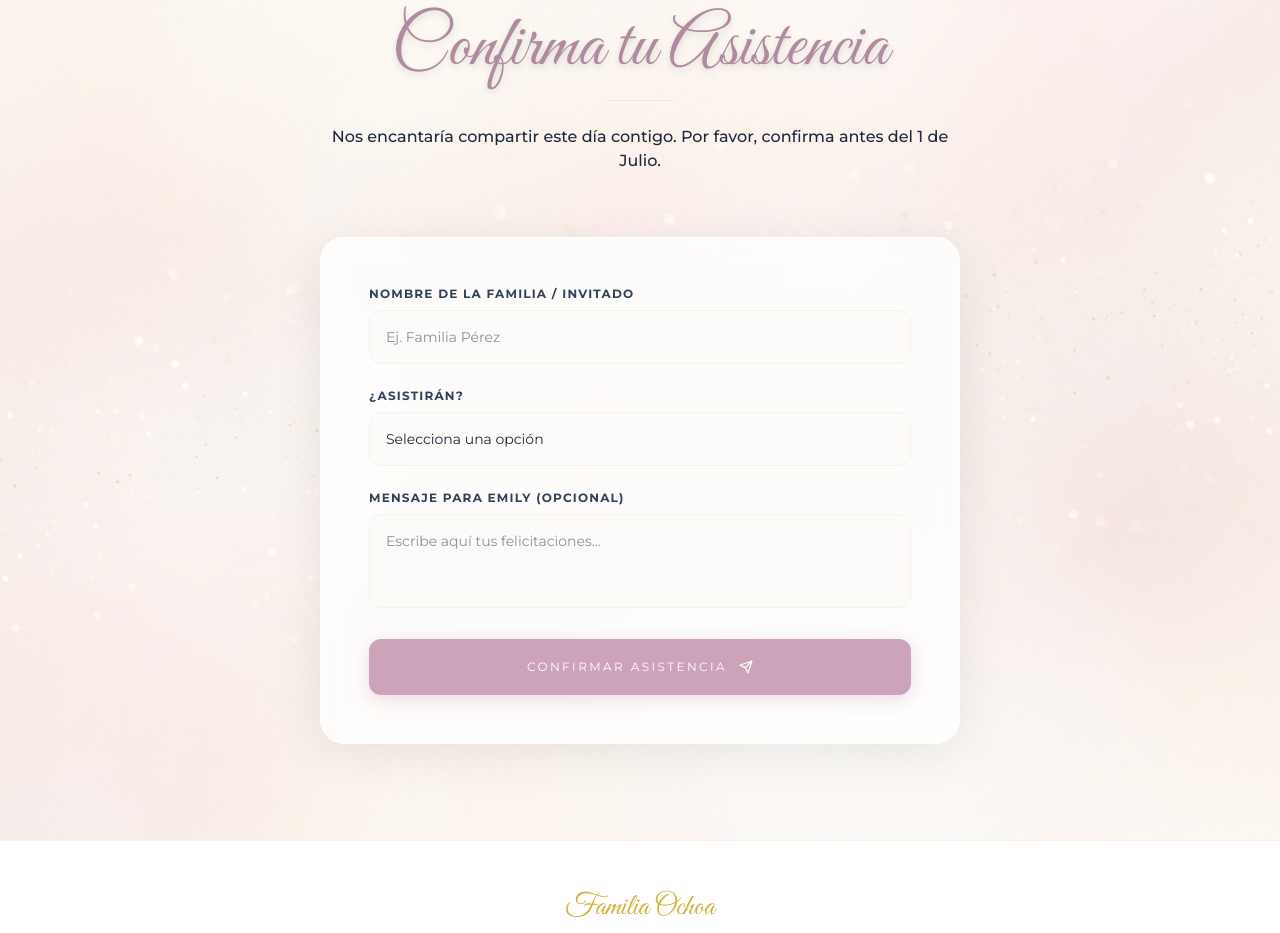
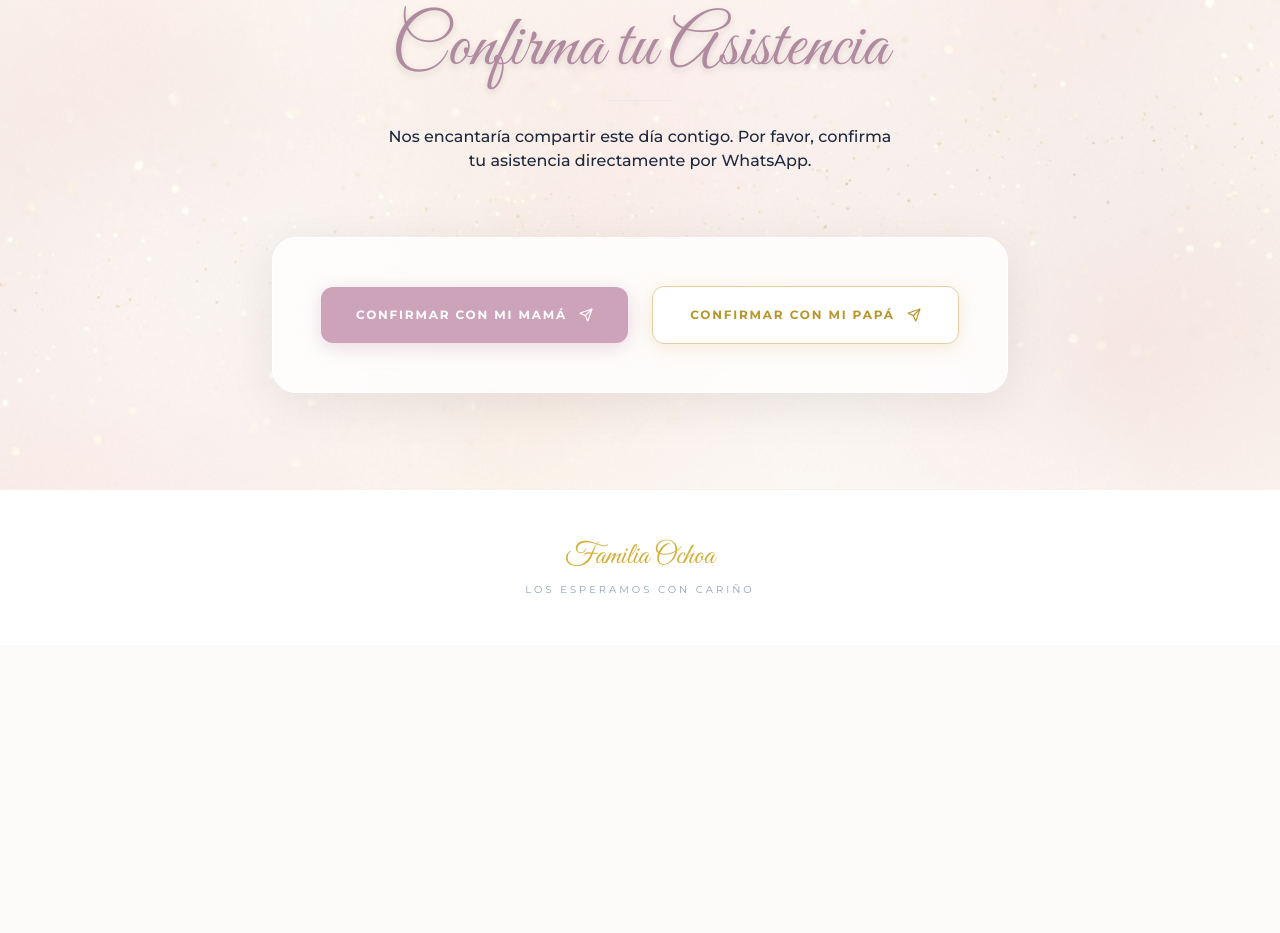
Before and after one commit to IsaacOchoa-crypto/Invitacion-Emily, a Next.js app: page / in a window 1280 px wide. Shown: the part 3220-4153 px from the top of the page. After the commit the page ends 3865 px from the top, so only its background shows below. Built offline with nearby package versions, Linux system fonts and the light colour scheme.

Commit message:
Replace RSVP form with WhatsApp buttons for Mom and Dad

```diff
--- a/src/components/Rsvp.tsx
+++ b/src/components/Rsvp.tsx
@@ -1,36 +1,12 @@
 "use client";
 
-import React, { useState } from 'react';
-import { Send, Heart } from 'lucide-react';
-import { motion, AnimatePresence } from 'framer-motion';
+import React from 'react';
+import { Send } from 'lucide-react';
 
 export default function Rsvp() {
-  const [status, setStatus] = useState<'idle' | 'submitting' | 'success'>('idle');
-
-  const handleSubmit = (e: React.FormEvent<HTMLFormElement>) => {
-    e.preventDefault();
-    setStatus('submitting');
-
-    const formData = new FormData(e.currentTarget);
-    const name = formData.get('name') as string;
-    const attendance = formData.get('attendance') as string;
-    const notes = formData.get('notes') as string;
-
-    const isAttending = attendance === 'yes' ? '¡Sí, ahí estaremos con alegría!' : 'Lamentablemente no podremos asistir.';
-    const notesText = notes ? `\n\nMensaje: ${notes}` : '';
-
-    const message = `¡Hola! Confirmo mi asistencia a la fiesta de Emily.\n\nFamilia/Invitado: ${name}\n¿Asistirán?: ${isAttending}${notesText}`;
-
-    // AQUÍ DEBES PONER TU NÚMERO DE TELÉFONO (CON CÓDIGO DE PAÍS, EJ. 52 PARA MÉXICO)
-    const phoneNumber = "524271914416";
-    const whatsappUrl = `https://wa.me/${phoneNumber}?text=${encodeURIComponent(message)}`;
-
-    setTimeout(() => {
-      setStatus('success');
-      window.open(whatsappUrl, '_blank');
-      (e.target as HTMLFormElement).reset();
-    }, 800);
-  };
+  const message = '¡Hola! Confirmo mi asistencia a la fiesta de Emily.';
+  const mamaUrl = `https://wa.me/524271914416?text=${encodeURIComponent(message)}`;
+  const papaUrl = `https://wa.me/524272775846?text=${encodeURIComponent(message)}`;
 
   return (
     <section className="relative py-24 overflow-hidden">
@@ -43,101 +19,35 @@ export default function Rsvp() {
       {/* Soft gradient/overlay to ensure text readability */}
       <div className="absolute inset-0 bg-white/40"></div>
 
-      <div className="max-w-2xl mx-auto px-4 relative z-10">
+      <div className="max-w-3xl mx-auto px-4 relative z-10">
         <div className="text-center mb-16">
           <h2 className="font-great-vibes text-5xl md:text-7xl text-[#b08b9f] mb-4 drop-shadow-md">Confirma tu Asistencia</h2>
           <div className="w-16 h-[1px] bg-[#f0e6eb] mx-auto mb-6"></div>
-          <p className="font-montserrat text-slate-800 font-medium">
-            Nos encantaría compartir este día contigo. Por favor, confirma antes del 1 de Julio.
+          <p className="font-montserrat text-slate-800 font-medium max-w-lg mx-auto">
+            Nos encantaría compartir este día contigo. Por favor, confirma tu asistencia directamente por WhatsApp.
           </p>
         </div>
 
-        <div className="bg-white/80 backdrop-blur-md p-8 md:p-12 shadow-[0_10px_50px_rgb(0,0,0,0.08)] rounded-3xl border border-white relative overflow-hidden">
-          <AnimatePresence mode="wait">
-            {status === 'success' ? (
-              <motion.div
-                key="success"
-                initial={{ opacity: 0, scale: 0.9 }}
-                animate={{ opacity: 1, scale: 1 }}
-                exit={{ opacity: 0 }}
-                className="flex flex-col items-center justify-center py-16 text-center"
-              >
-                <div className="w-20 h-20 bg-[#fff7f9] rounded-full flex items-center justify-center mb-6">
-                  <Heart size={36} className="text-[#cda3ba]" fill="#cda3ba" />
-                </div>
-                <h3 className="font-great-vibes text-4xl md:text-5xl text-slate-900 mb-4 font-bold drop-shadow-sm">¡Gracias por ser parte de este día tan especial!</h3>
-                <p className="font-montserrat text-slate-800 mb-8 font-medium">Tu confirmación ha sido enviada con éxito.</p>
-                <button
-                  onClick={() => setStatus('idle')}
-                  className="text-[#d4af37] font-montserrat text-xs uppercase tracking-widest hover:text-[#cda3ba] transition-colors"
-                >
-                  Enviar otra respuesta
-                </button>
-              </motion.div>
-            ) : (
-              <motion.form
-                key="form"
-                initial={{ opacity: 0 }}
-                animate={{ opacity: 1 }}
-                exit={{ opacity: 0 }}
-                onSubmit={handleSubmit}
-                className="space-y-6"
-              >
-                <div>
-                  <label htmlFor="name" className="block font-montserrat text-xs font-bold text-slate-700 uppercase tracking-widest mb-2">
-                    Nombre de la Familia / Invitado
-                  </label>
-                  <input
-                    type="text"
-                    id="name"
-                    name="name"
-                    required
-                    className="w-full px-4 py-4 rounded-xl border border-[#f5f1ed] focus:ring-2 focus:ring-[#e6cda3] focus:border-[#e6cda3] transition-all font-montserrat outline-none bg-[#fcfbf9] focus:bg-white text-sm"
-                    placeholder="Ej. Familia Pérez"
-                  />
-                </div>
+        <div className="bg-white/80 backdrop-blur-md p-8 md:p-12 shadow-[0_10px_50px_rgb(0,0,0,0.08)] rounded-3xl border border-white relative overflow-hidden flex flex-col sm:flex-row items-center justify-center gap-6">
+          <a
+            href={mamaUrl}
+            target="_blank"
+            rel="noopener noreferrer"
+            className="w-full sm:w-1/2 py-5 px-6 rounded-xl bg-[#cda3ba] text-white font-montserrat text-xs font-bold tracking-[0.15em] uppercase hover:bg-[#b08b9f] transition-all duration-300 flex items-center justify-center group shadow-[0_4px_20px_rgba(205,163,186,0.4)]"
+          >
+            Confirmar con mi Mamá
+            <Send size={14} className="ml-3 group-hover:translate-x-1 transition-transform" />
+          </a>
 
-                <div>
-                  <label htmlFor="attendance" className="block font-montserrat text-xs font-bold text-slate-700 uppercase tracking-widest mb-2">
-                    ¿Asistirán?
-                  </label>
-                  <select
-                    id="attendance"
-                    name="attendance"
-                    required
-                    className="w-full px-4 py-4 rounded-xl border border-[#f5f1ed] focus:ring-2 focus:ring-[#e6cda3] focus:border-[#e6cda3] transition-all font-montserrat outline-none bg-[#fcfbf9] focus:bg-white appearance-none text-sm"
-                  >
-                    <option value="">Selecciona una opción</option>
-                    <option value="yes">¡Sí, ahí estaremos con alegría!</option>
-                    <option value="no">Lamentablemente no podremos asistir</option>
-                  </select>
-                </div>
-
-
-                <div>
-                  <label htmlFor="notes" className="block font-montserrat text-xs font-bold text-slate-700 uppercase tracking-widest mb-2">
-                    Mensaje para Emily (Opcional)
-                  </label>
-                  <textarea
-                    id="notes"
-                    name="notes"
-                    rows={3}
-                    className="w-full px-4 py-4 rounded-xl border border-[#f5f1ed] focus:ring-2 focus:ring-[#e6cda3] focus:border-[#e6cda3] transition-all font-montserrat outline-none bg-[#fcfbf9] focus:bg-white resize-none text-sm"
-                    placeholder="Escribe aquí tus felicitaciones..."
-                  ></textarea>
-                </div>
-
-                <button
-                  type="submit"
-                  disabled={status === 'submitting'}
-                  className="w-full py-5 px-6 rounded-xl bg-[#cda3ba] text-white font-montserrat text-xs tracking-[0.2em] uppercase hover:bg-[#b08b9f] transition-all duration-300 flex items-center justify-center group disabled:opacity-70 disabled:cursor-not-allowed mt-4 shadow-[0_4px_20px_rgba(205,163,186,0.4)]"
-                >
-                  {status === 'submitting' ? 'Enviando...' : 'Confirmar Asistencia'}
-                  {status !== 'submitting' && <Send size={14} className="ml-3 group-hover:translate-x-1 transition-transform" />}
-                </button>
-              </motion.form>
-            )}
-          </AnimatePresence>
+          <a
+            href={papaUrl}
+            target="_blank"
+            rel="noopener noreferrer"
+            className="w-full sm:w-1/2 py-5 px-6 rounded-xl bg-white border border-[#e6cda3] text-[#b89528] font-montserrat text-xs font-bold tracking-[0.15em] uppercase hover:bg-[#d4af37] hover:text-white transition-all duration-300 flex items-center justify-center group shadow-[0_4px_20px_rgba(230,205,163,0.4)]"
+          >
+            Confirmar con mi Papá
+            <Send size={14} className="ml-3 group-hover:translate-x-1 transition-transform" />
+          </a>
         </div>
       </div>
     </section>
```
